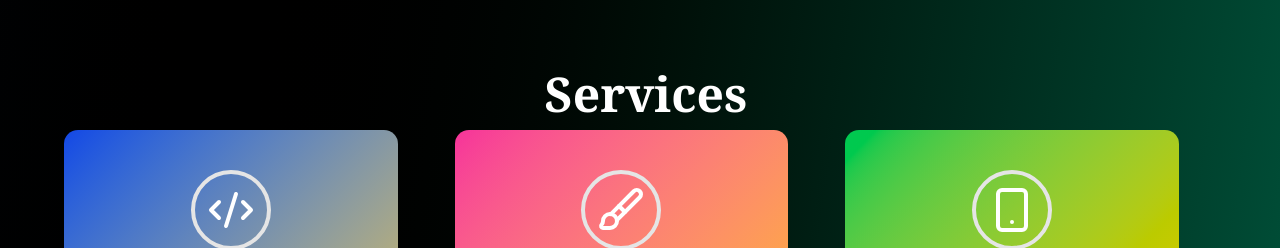
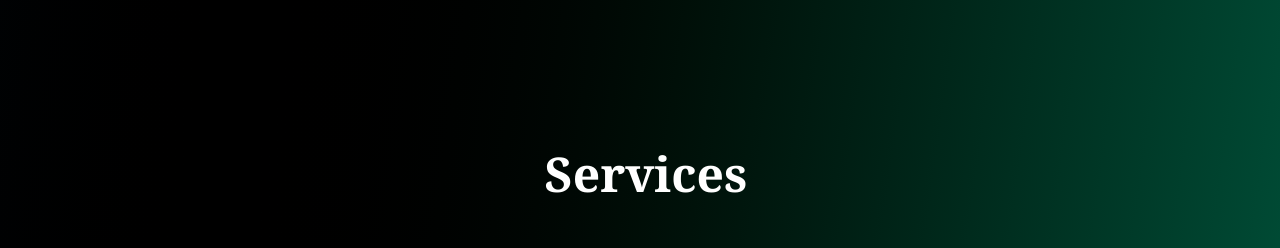
Before and after one commit to mrayyannaveed/portfolio, a Next.js app: page / in a window 1280 px wide. Shown: the part 7322-7570 px from the top of the page. Built offline with nearby package versions, Linux system fonts and the light colour scheme.

Commit message:
update services

```diff
--- a/src/app/components/services.tsx
+++ b/src/app/components/services.tsx
@@ -27,8 +27,8 @@ const ServicesCom = () => {
     ]
   return (
     <div>
-        <section className='flex justify-around items-center flex-col bg-yellow-5 mb-10'>
-            <h1 className="ml-3 text-2xl sm:text-3xl md:text-4xl lg:text-5xl font-serif font-bold text-white hover:text-lime-600 animate-bounce hover:uppercase text-center mt-20">
+        <section className='flex justify-around items-center flex-col bg-yellow-5 py-20'>
+            <h1 className="ml-3 text-2xl sm:text-3xl md:text-4xl lg:text-5xl font-serif font-bold text-white hover:text-lime-600 animate-bounce hover:uppercase text-center mt-20 mb-10">
                 Services
             </h1>
             <section className='grid lg:grid-cols-3 w-[90vw] gap-5 mb-14'>
```
